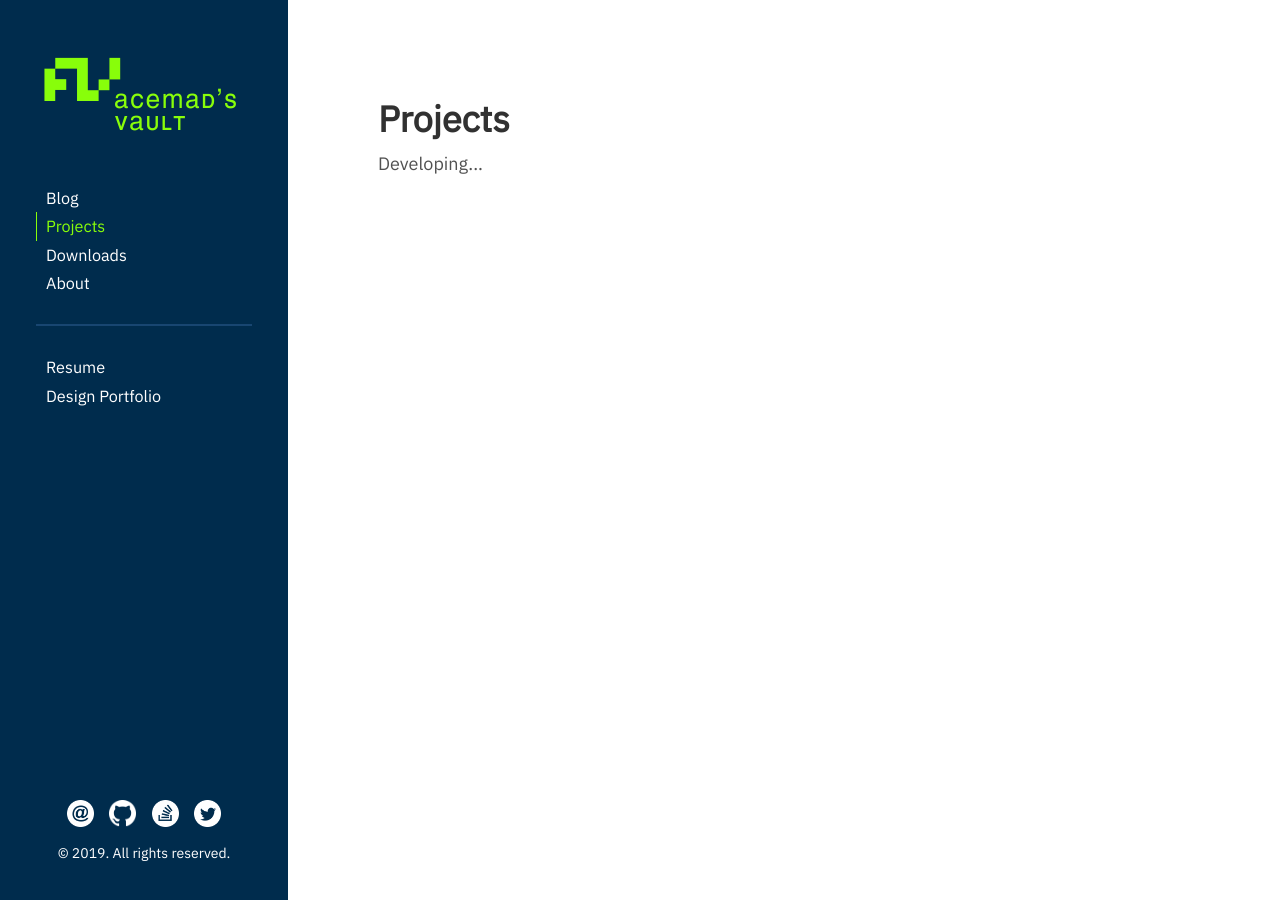
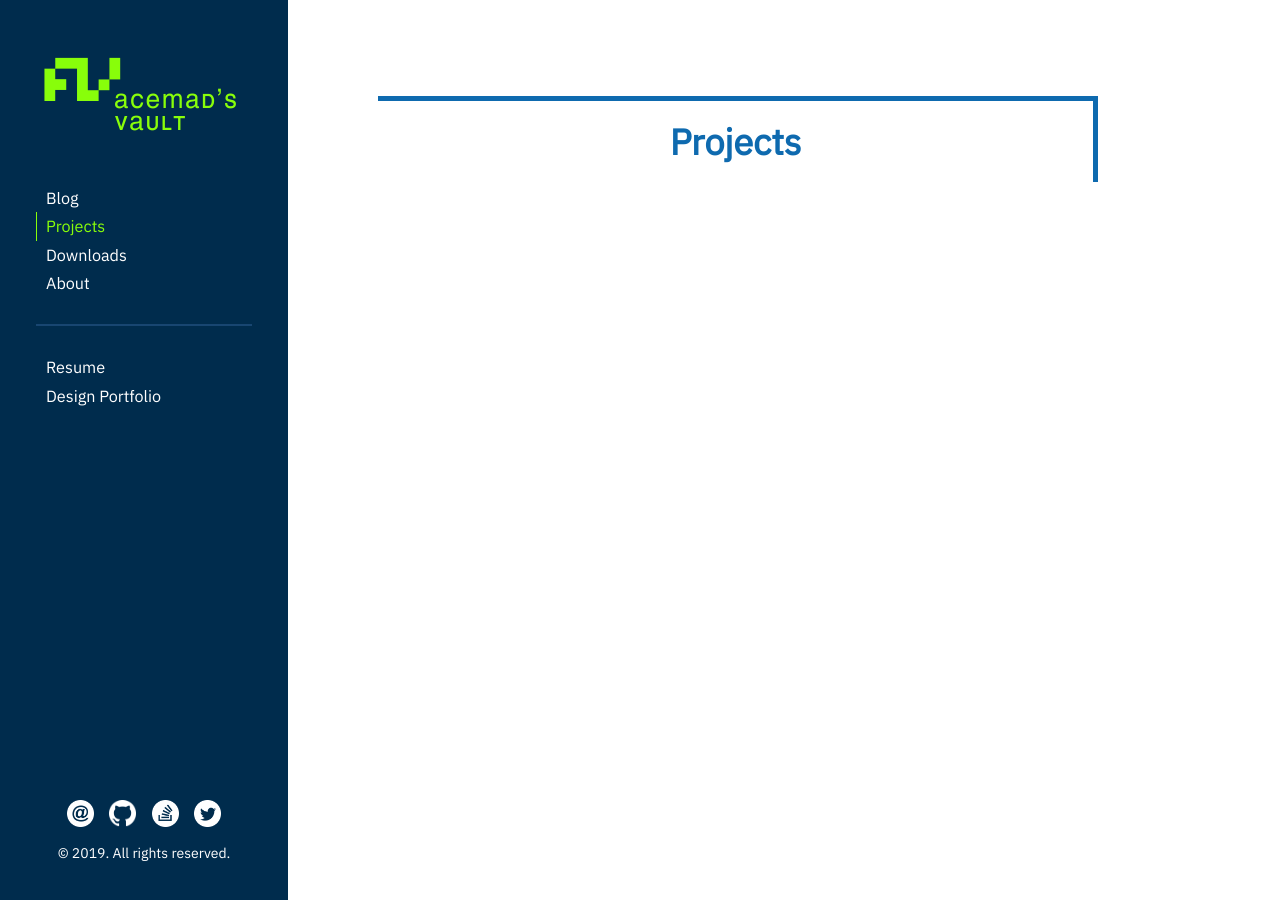
Before and after one commit to Acemad/acemad.github.io, a Jekyll site: the page built from projects.html, in a window 1280 px wide. Built offline with Jekyll 4.4.1, drawn with Linux system fonts in a browser that asks for light colours.

Commit message:
Updated resume and project pages style

```diff
--- a/projects.html
+++ b/projects.html
@@ -1,7 +1,6 @@
 ---
 layout: default
 title: Projects
+custom_css: true
 ---
-<h1>Projects</h1>
-
-Developing...
+<h1 class="portfolio-title">Projects</h1>
--- /dev/null
+++ b/resume.html
@@ -0,0 +1,6 @@
+---
+layout: page
+title: Resume
+custom_css: true
+---
+<h1 class="portfolio-title">Resume</h1>
```
Also changed, not shown: resume.md (deleted, +0 -5 lines).
